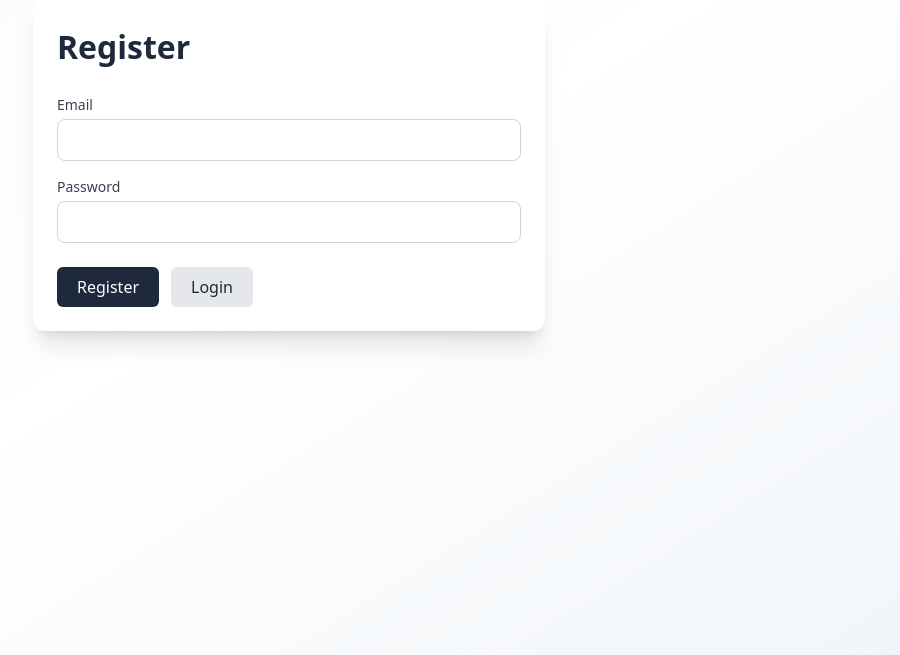
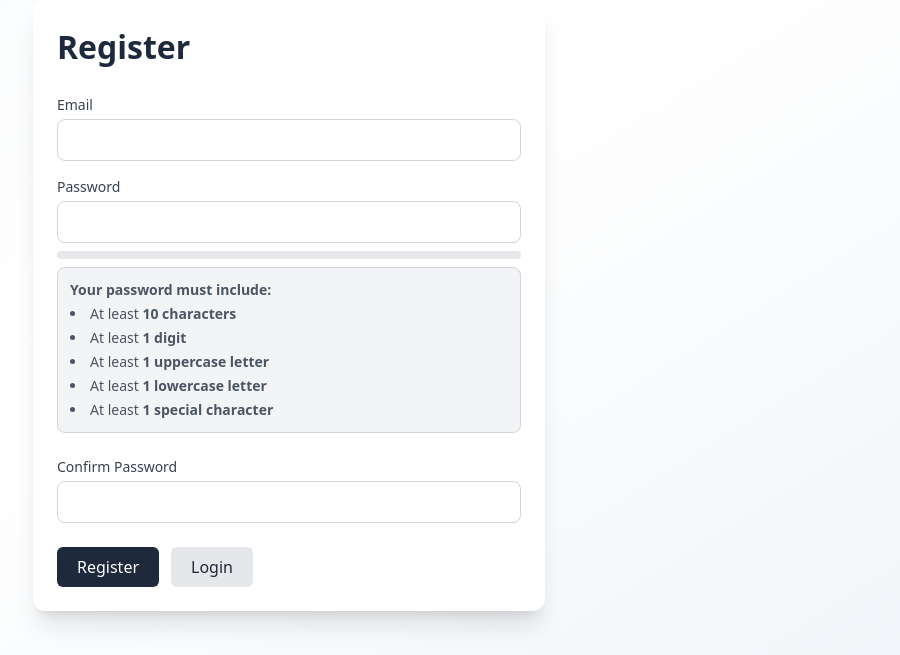
Before and after one commit to sandweel/totp-manager, a FastAPI app: page /auth/register in a window 1280 px wide. Shown: the part 145-800 px from the top of the page, without its empty margins (351-1251 px from the left). Run offline with FastAPI, Linux system fonts and the light colour scheme; style sheets or scripts are compiled from the project's sources; parts of the project's set-up code (start-up, migrations or seed data) failed here and were passed over.

Commit message:
Added password validator, customized registration page

```diff
--- a/routes/auth.py
+++ b/routes/auth.py
@@ -9,6 +9,7 @@ from typing import Optional
 from config import settings, async_session, templates, master_fernet, http_client
 from models import User
 from services.flash import flash, get_flashed_message
+from services.validator import validate_password
 import uuid
 
 pwd_context = CryptContext(schemes=["bcrypt"], deprecated="auto")
@@ -59,10 +60,26 @@ async def get_register(request: Request, user: Optional[User] = Depends(get_curr
 
 
 @router.post("/register", response_class=HTMLResponse)
-async def post_register(request: Request, email: str = Form(...), password: str = Form(...),
+async def post_register(request: Request, email: str = Form(...), password: str = Form(...), confirm_password: str = Form(...),
                         user: Optional[User] = Depends(get_current_user_if_exists)):
     if user:
         return RedirectResponse(url="/totp/list", status_code=status.HTTP_303_SEE_OTHER)
+
+    if password != confirm_password:
+        flash(request, "Passwords do not match", "error")
+        flash_data = get_flashed_message(request)
+        return templates.TemplateResponse("auth/register.html",
+                                          {"request": request, "flash": flash_data, "email": email},
+                                          status_code=status.HTTP_303_SEE_OTHER)
+
+    error_msg = validate_password(password)
+    if error_msg:
+        flash(request, error_msg, "error")
+        flash_data = get_flashed_message(request)
+        return templates.TemplateResponse("auth/register.html",
+                                          {"request": request, "flash": flash_data, "email": email},
+                                          status_code=status.HTTP_303_SEE_OTHER)
+
     async with async_session() as session:
         result = await session.execute(select(User).where(User.email == email))
         if result.scalars().first():
@@ -92,8 +109,7 @@ async def post_register(request: Request, email: str = Form(...), password: str
         print(f"Error sending email: {e}")
         flash(request, "Failed to send confirmation email. Please try again.", "error")
 
-    return RedirectResponse(url="/auth/register", status_code=status.HTTP_303_SEE_OTHER)
-
+    return RedirectResponse(url="/auth/login", status_code=status.HTTP_303_SEE_OTHER)
 
 @router.get("/confirm")
 async def confirm_email(request: Request, token: str):
--- /dev/null
+++ b/static/js/register.js
@@ -0,0 +1,47 @@
+function initPasswordStrengthMeter() {
+  const passwordInput = document.getElementById("password");
+  const bar = document.getElementById("password-strength-bar");
+
+  const rules = {
+    length: document.getElementById("rule-length"),
+    digit: document.getElementById("rule-digit"),
+    upper: document.getElementById("rule-upper"),
+    lower: document.getElementById("rule-lower"),
+    special: document.getElementById("rule-special"),
+  };
+
+  passwordInput.addEventListener("input", function () {
+    const value = passwordInput.value;
+    let score = 0;
+
+    const checks = {
+      length: value.length >= 10,
+      digit: /\d/.test(value),
+      upper: /[A-Z]/.test(value),
+      lower: /[a-z]/.test(value),
+      special: /[!@#$%^&*(),._?":{}|<>]/.test(value),
+    };
+
+    Object.keys(checks).forEach((key) => {
+      if (checks[key]) {
+        rules[key].classList.add("text-green-600");
+        rules[key].classList.remove("text-gray-600");
+        score++;
+      } else {
+        rules[key].classList.remove("text-green-600");
+        rules[key].classList.add("text-gray-600");
+      }
+    });
+
+    const percentage = (score / 5) * 100;
+    bar.style.width = percentage + "%";
+
+    if (score === 5) {
+      bar.className = "h-full bg-green-500 transition-all duration-300";
+    } else if (score >= 3) {
+      bar.className = "h-full bg-yellow-400 transition-all duration-300";
+    } else {
+      bar.className = "h-full bg-red-500 transition-all duration-300";
+    }
+  });
+}
--- a/templates/auth/register.html
+++ b/templates/auth/register.html
@@ -1,18 +1,48 @@
 {% extends "base.html" %}
 {% block title %}Register{% endblock %}
 {% block content %}
+<script src="{{ url_for('static', path='js/register.js') }}"></script>
+
+<script>
+  document.addEventListener('DOMContentLoaded', function () {
+    initPasswordStrengthMeter();
+  });
+</script>
+
 <div class="bg-white shadow-xl rounded-xl p-6 max-w-lg mx-auto">
   <h1 class="text-2xl font-bold text-primary mb-6">Register</h1>
 
   <form method="post" action="/auth/register">
     <div class="mb-4">
       <label for="email" class="block text-sm font-medium text-gray-700 mb-1">Email</label>
-      <input type="email" id="email" name="email" required class="w-full border border-gray-300 rounded-lg px-4 py-2 focus:outline-none focus:ring-2 focus:ring-primary" />
+      <input type="email" id="email" name="email" value="{{ email or '' }}" required class="w-full border border-gray-300 rounded-lg px-4 py-2 focus:outline-none focus:ring-2 focus:ring-primary" />
     </div>
+
     <div class="mb-6">
       <label for="password" class="block text-sm font-medium text-gray-700 mb-1">Password</label>
       <input type="password" id="password" name="password" required class="w-full border border-gray-300 rounded-lg px-4 py-2 focus:outline-none focus:ring-2 focus:ring-primary" />
+
+      <div class="h-2 rounded mt-2 mb-1 overflow-hidden bg-gray-200">
+        <div id="password-strength-bar" class="h-full bg-red-500 transition-all duration-300" style="width: 0%;"></div>
+      </div>
+
+      <div class="text-sm text-gray-600 bg-gray-100 border border-gray-300 rounded-lg p-3 mt-2">
+        <p class="font-medium mb-1"><strong>Your password must include:</strong></p>
+        <ul id="password-rules" class="list-disc list-inside space-y-1">
+          <li id="rule-length">At least <strong>10 characters</strong></li>
+          <li id="rule-digit">At least <strong>1 digit</strong></li>
+          <li id="rule-upper">At least <strong>1 uppercase letter</strong></li>
+          <li id="rule-lower">At least <strong>1 lowercase letter</strong></li>
+          <li id="rule-special">At least <strong>1 special character</strong></li>
+        </ul>
+      </div>
     </div>
+
+    <div class="mb-6">
+      <label for="confirm_password" class="block text-sm font-medium text-gray-700 mb-1">Confirm Password</label>
+      <input type="password" id="confirm_password" name="confirm_password" required class="w-full border border-gray-300 rounded-lg px-4 py-2 focus:outline-none focus:ring-2 focus:ring-primary" />
+    </div>
+
     <div class="flex gap-3">
       <button type="submit" class="bg-primary hover:bg-blue-700 text-white px-5 py-2 rounded-md">Register</button>
       <a href="/auth/login" class="bg-gray-200 hover:bg-gray-300 text-gray-800 px-5 py-2 rounded-md">Login</a>
```
Also changed, not shown: services/validator.py (added, +15 -0 lines).
